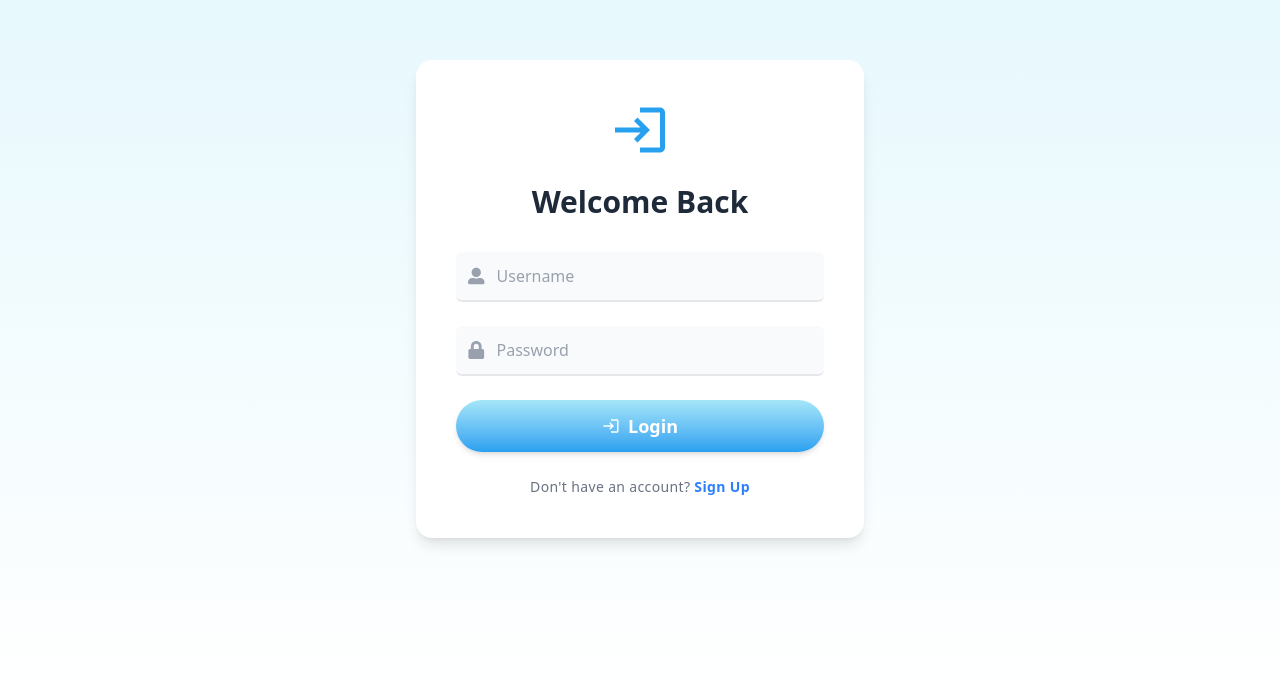
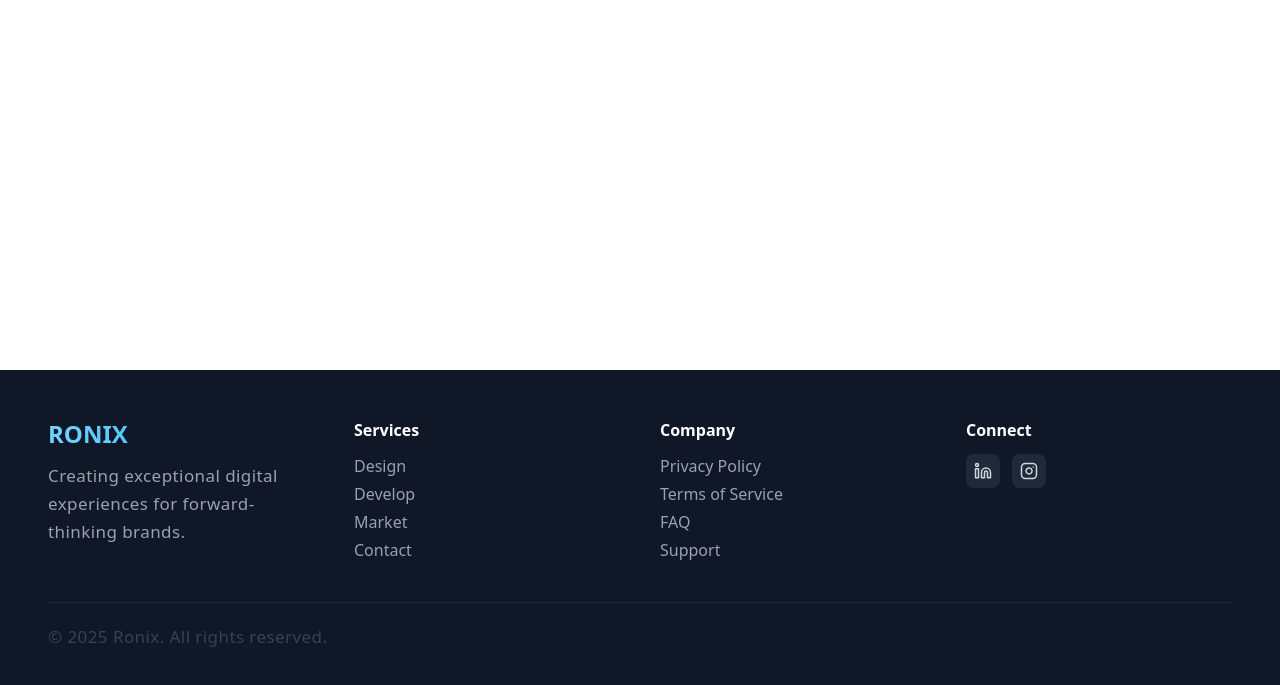
Before and after one commit to AyeshaMalak/ronixWebsite, a React (Vite) app: page / in a window 1280 px wide. Shown: the part 101-786 px from the top of the page. Built offline with nearby package versions, Linux system fonts and the light colour scheme.

Commit message:
Update App.jsx

```diff
--- a/src/App.jsx
+++ b/src/App.jsx
@@ -1,3 +1,4 @@
+
 import { Routes, Route, useLocation } from "react-router-dom";
 import Footer from "./components/Footer";
 
@@ -7,19 +8,14 @@ import Develop from "./pages/Develop";
 import Market from "./pages/Market";
 import Portfolio from "./pages/Portfolio";
 import Contact from "./pages/Contact";
-import Login from "./pages/Login";
-import Signup from "./pages/Signup";
 
 function App() {
-  const noFooterPaths = ["/", "/signup"];
   const location = useLocation();
 
   return (
     <div className="bg-white min-h-screen flex flex-col">
       <div className="flex-1">
         <Routes>
-          <Route path="/" element={<Login />} />
-          <Route path="/signup" element={<Signup />} />
           <Route path="/home" element={<Home />} />
           <Route path="/design" element={<Design />} />
           <Route path="/develop" element={<Develop />} />
@@ -30,7 +26,7 @@ function App() {
       </div>
 
 
-      {!noFooterPaths.includes(location.pathname) && <Footer />}
+      <Footer />
     </div>
   );
 }
```
